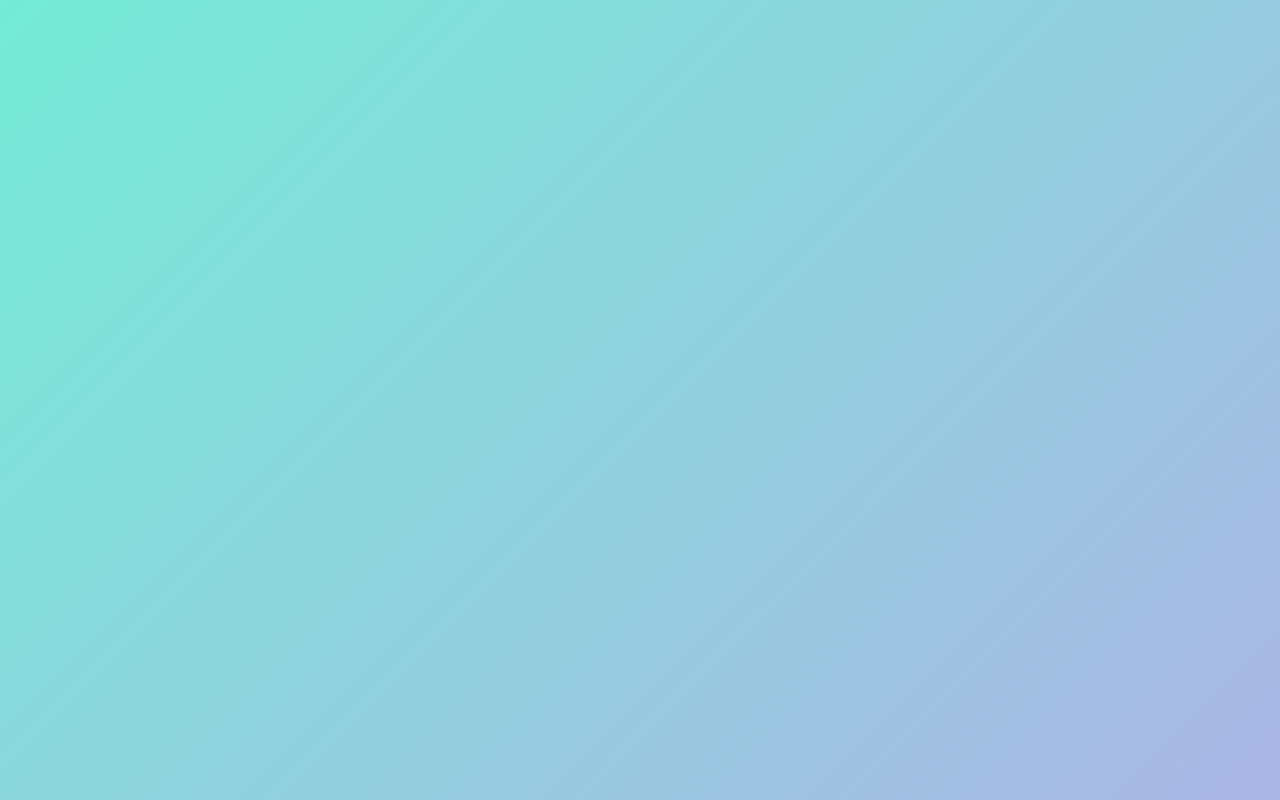
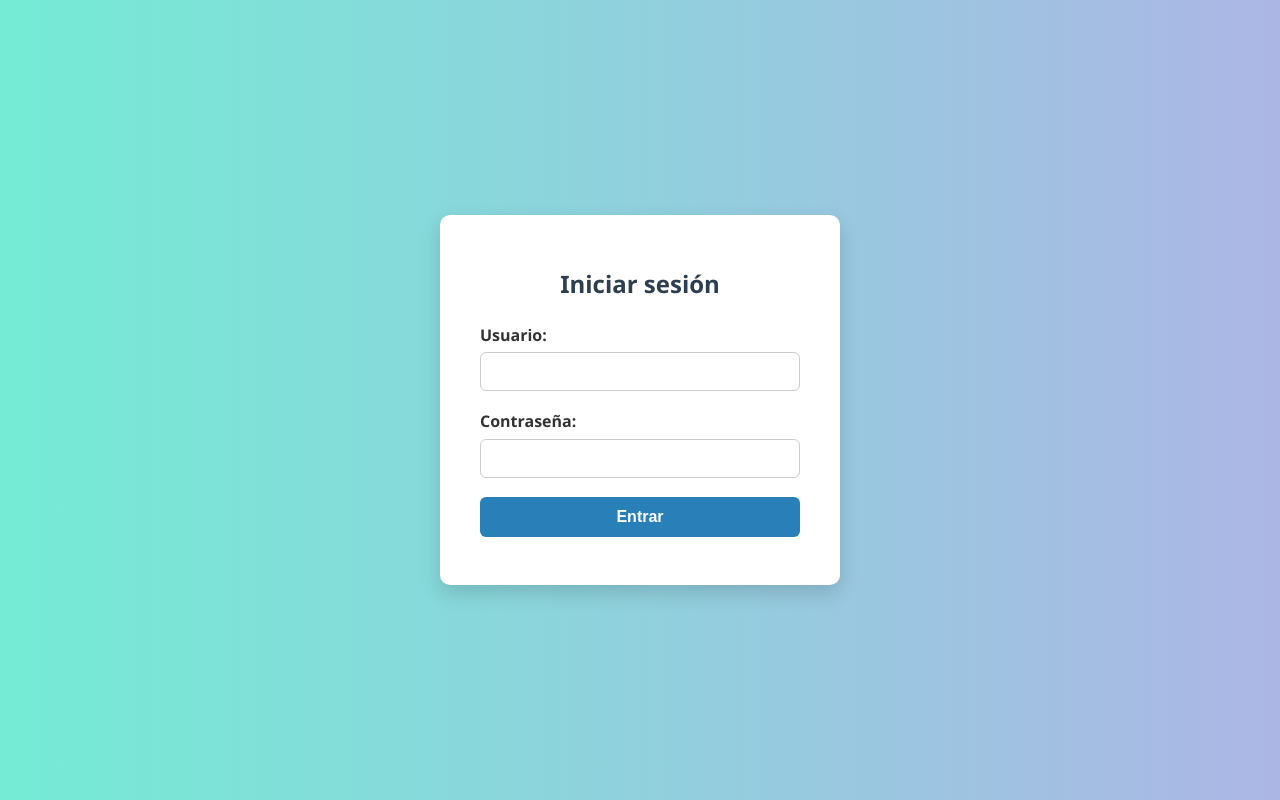
Before and after one commit to WillRamos13/Eccomerce-utp, a website: page public/login.html in a window 1280 px wide. Drawn offline with Linux system fonts and the light colour scheme.

Commit message:
actualizar login.html

```diff
--- a/public/login.html
+++ b/public/login.html
@@ -10,40 +10,120 @@
         }
 
         body {
-            font-family: 'Segoe UI', Tahoma, Geneva, Verdana, sans-serif;
             margin: 0;
             padding: 0;
+            font-family: 'Segoe UI', Tahoma, Geneva, Verdana, sans-serif;
+            background: linear-gradient(to right, #74ebd5, #ACB6E5);
             height: 100vh;
-            background: linear-gradient(135deg, #74ebd5 0%, #ACB6E5 100%);
             display: flex;
             justify-content: center;
             align-items: center;
         }
 
-        .login-container {
-            background: #fff;
-            padding: 2.5rem 3rem;
-            border-radius: 12px;
-            box-shadow: 0 10px 25px rgba(0,0,0,0.15);
-            width: 90%;
+        .login-box {
+            background: white;
+            padding: 2rem 2.5rem;
+            border-radius: 10px;
+            box-shadow: 0 8px 20px rgba(0,0,0,0.15);
+            width: 100%;
             max-width: 400px;
         }
 
         h2 {
             text-align: center;
+            margin-bottom: 1.5rem;
             color: #2c3e50;
-            margin-bottom: 1.5rem;
         }
 
-        form label {
+        label {
             display: block;
             margin-bottom: 0.4rem;
             color: #333;
             font-weight: 600;
         }
 
-        form input {
+        input[type="text"],
+        input[type="password"] {
             width: 100%;
             padding: 0.6rem;
-            margin-bottom: 1rem;
+            margin-bottom: 1.2rem;
             border: 1px solid #ccc;
+            border-radius: 6px;
+            font-size: 1rem;
+        }
+
+        button {
+            width: 100%;
+            padding: 0.7rem;
+            background-color: #2980b9;
+            color: white;
+            border: none;
+            border-radius: 6px;
+            font-size: 1rem;
+            font-weight: bold;
+            cursor: pointer;
+            transition: background-color 0.3s ease;
+        }
+
+            button:hover {
+                background-color: #1f5f8b;
+            }
+
+        #errorMsg {
+            color: red;
+            text-align: center;
+            margin-top: 0.8rem;
+        }
+    </style>
+</head>
+<body>
+    <div class="login-box">
+        <h2>Iniciar sesión</h2>
+        <form id="loginForm">
+            <label for="username">Usuario:</label>
+            <input type="text" id="username" name="username" required />
+
+            <label for="password">Contraseña:</label>
+            <input type="password" id="password" name="password" required />
+
+            <button type="submit">Entrar</button>
+        </form>
+        <p id="errorMsg"></p>
+    </div>
+
+    <script>
+        const form = document.getElementById('loginForm');
+        const errorMsg = document.getElementById('errorMsg');
+
+        form.addEventListener('submit', async (e) => {
+            e.preventDefault();
+
+            const username = form.username.value;
+            const password = form.password.value;
+
+            try {
+                const response = await fetch('/login', {
+                    method: 'POST',
+                    headers: { 'Content-Type': 'application/json' },
+                    body: JSON.stringify({ username, password }),
+                });
+
+                const data = await response.json();
+
+                if (response.ok) {
+                    // Redirigir según rol
+                    if (data.role === 'admin') {
+                        window.location.href = '/admin.html';
+                    } else if (data.role === 'client') {
+                        window.location.href = '/cliente.html';
+                    }
+                } else {
+                    errorMsg.textContent = data.message || "Credenciales incorrectas.";
+                }
+            } catch (error) {
+                errorMsg.textContent = "Error al conectar con el servidor.";
+            }
+        });
+    </script>
+</body>
+</html>
```
